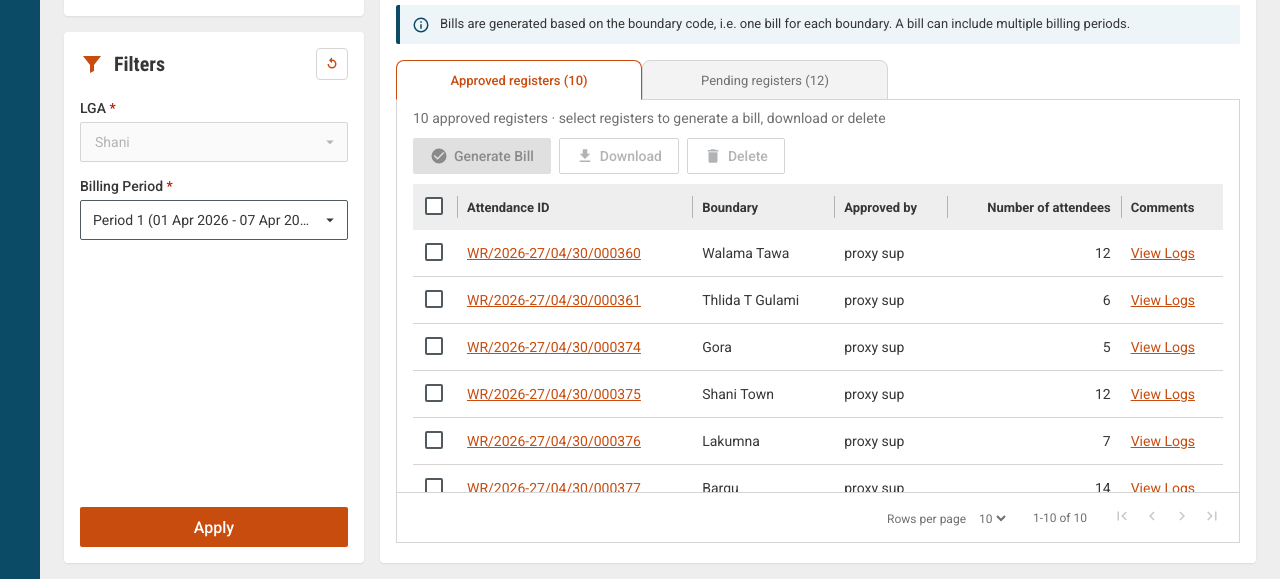
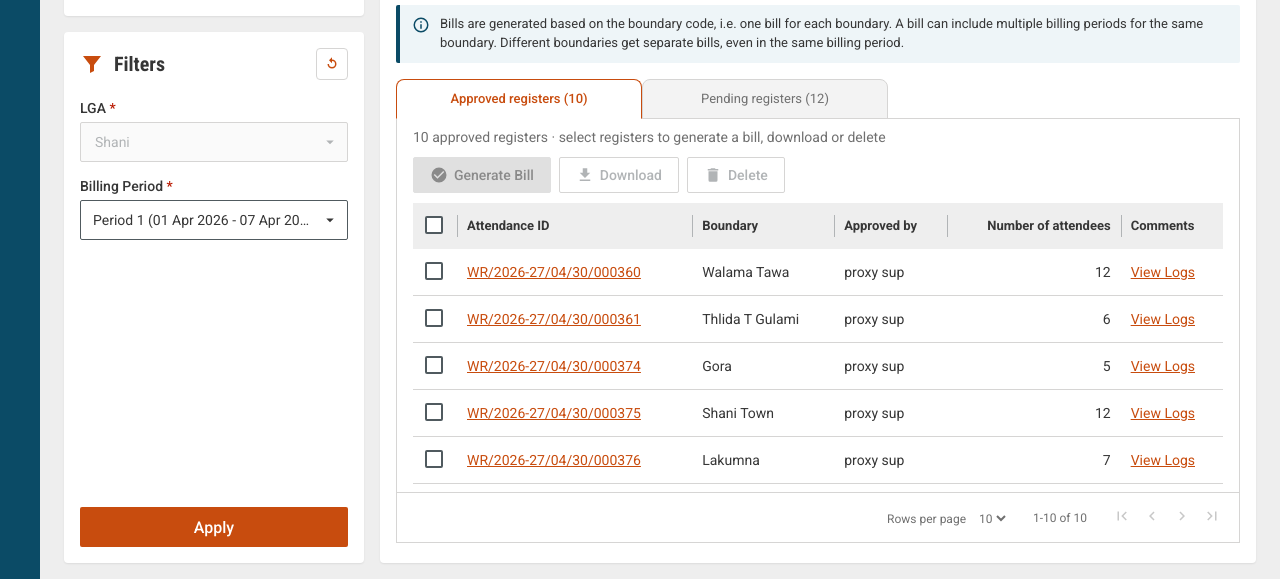
Before and after one commit to niharikasuri-bit/Bill, a plain HTML site: page index.html in a window 1280 px wide. Shown: the part 221-800 px from the top of the page. Drawn offline with nearby package versions, Linux system fonts and the light colour scheme.

Commit message:
Complete bill rule copy
Co-Authored-By: Claude Opus 5.5 <noreply@anthropic.com>

```diff
--- a/index.html
+++ b/index.html
@@ -75,7 +75,7 @@
 
           <div class="bill-rule" id="billRule" role="note">
             <svg class="i" viewBox="0 0 24 24" aria-hidden="true"><path d="M11 7h2v2h-2zm0 4h2v6h-2zm1-9a10 10 0 1 0 0 20 10 10 0 0 0 0-20zm0 18a8 8 0 1 1 0-16 8 8 0 0 1 0 16z"/></svg>
-            <p class="rule-body">Bills are generated based on the boundary code, i.e. one bill for each boundary. A bill can include multiple billing periods.</p>
+            <p class="rule-body">Bills are generated based on the boundary code, i.e. one bill for each boundary. A bill can include multiple billing periods for the same boundary. Different boundaries get separate bills, even in the same billing period.</p>
           </div>
           <div class="tabs" role="tablist">
             <button type="button" role="tab" class="tab" id="tab-approved" aria-controls="panel" data-tab="approved"></button>
```
